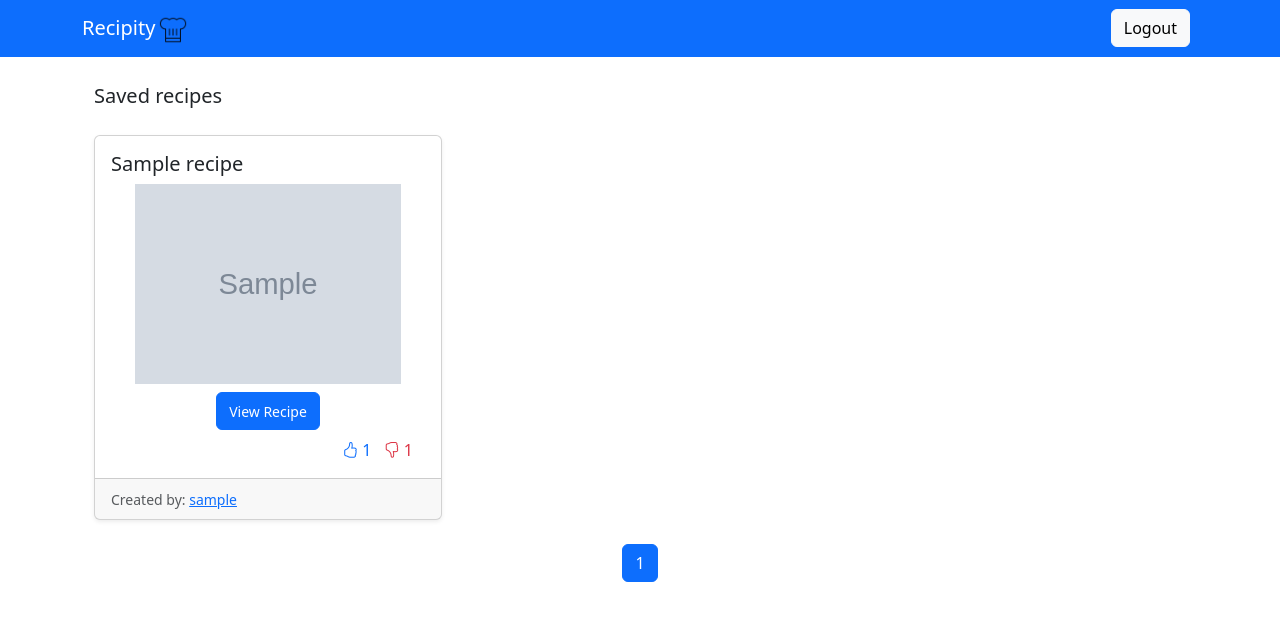
After one commit to yannistrf/Recipity, a Flask app: page /user/1/saved in a window 1280 px wide. The commit adds this page. Shown: the top 621 px of the page. Run offline with Flask 3, Linux system fonts and the light colour scheme; a user stored in the database is signed in; tables that the repository leaves empty hold one stand-in row (values such as "Sample post"); grey boxes marked "Sample" are stand-in pictures; parts of the project's set-up code (start-up, migrations or seed data) failed here and were passed over.

Commit message:
Users can now save recipes

```diff
--- a/app/routes.py
+++ b/app/routes.py
@@ -131,3 +131,36 @@ def user_recipes(user_id):
     recipes = db.paginate(db.select(Recipe).filter_by(user_id=user_id),
                           page=page, per_page=9, error_out=False)
     return render_template("profile.html", user=current_user, recipes=recipes, visiting_user=user)
+
+
+@routes.route("/recipe/<int:recipe_id>/save")
+@login_required
+def save_recipe(recipe_id):
+    rec = db.session.get(Recipe, recipe_id)
+
+    if rec not in current_user.saved_recipes:
+        current_user.saved_recipes.append(rec)
+    else:
+        current_user.saved_recipes.remove(rec)
+
+    db.session.commit()
+
+    return redirect(url_for("routes.recipe", recipe_id=recipe_id))
+
+@routes.route("user/<int:user_id>/saved")
+@login_required
+def user_saved_recipes(user_id):
+
+    if user_id != current_user.id:
+        abort(403)
+
+    user = db.get_or_404(User, user_id)
+
+    page = 1
+    if "page" in request.args.keys():
+        page = int(request.args["page"])
+
+    stmt = db.select(Recipe).where(Recipe.id.in_([r.id for r in user.saved_recipes]))
+    saved_recipes_pagination = db.paginate(stmt, page=page, per_page=9, error_out=False)
+
+    return render_template("saved_recipes.html", user=current_user, recipes=saved_recipes_pagination)
--- a/app/templates/home.html
+++ b/app/templates/home.html
@@ -6,6 +6,7 @@
     <div style="text-align: right;">
         <button class="btn btn-success mt-2" type="button" data-bs-toggle="modal" data-bs-target="#recipeForm">Add recipe</button>
         <a href="{{ url_for('routes.user_recipes', user_id=user.id) }}" class="btn btn-primary mt-2">My recipes</a>
+        <a href="{{ url_for('routes.user_saved_recipes', user_id=user.id) }}" class="btn btn-outline-primary mt-2"><i class="bi bi-bookmark-fill"></i></a>
     </div>
 </div>
 <div class="container">
--- /dev/null
+++ b/app/templates/saved_recipes.html
@@ -0,0 +1,10 @@
+{% extends "base.html" %}
+{% block content %}
+
+<div class="container mt-4">
+    <p class="lead">Saved recipes</p>
+</div>
+
+{% include 'recipe_cards.html' %}
+
+{% endblock %}
```
Also changed, not shown: app/models.py (+10 -3 lines), app/templates/recipe.html (+11 -0 lines).
